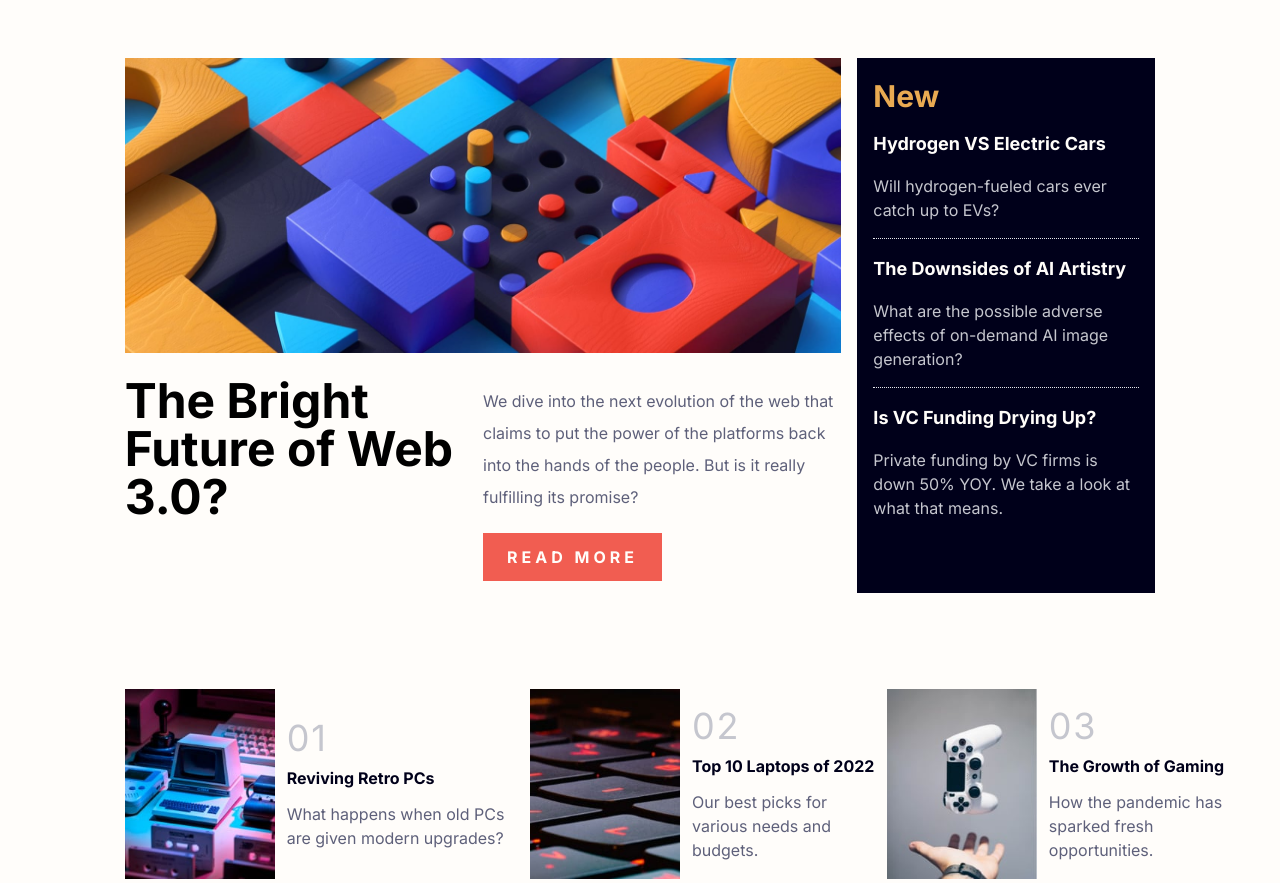
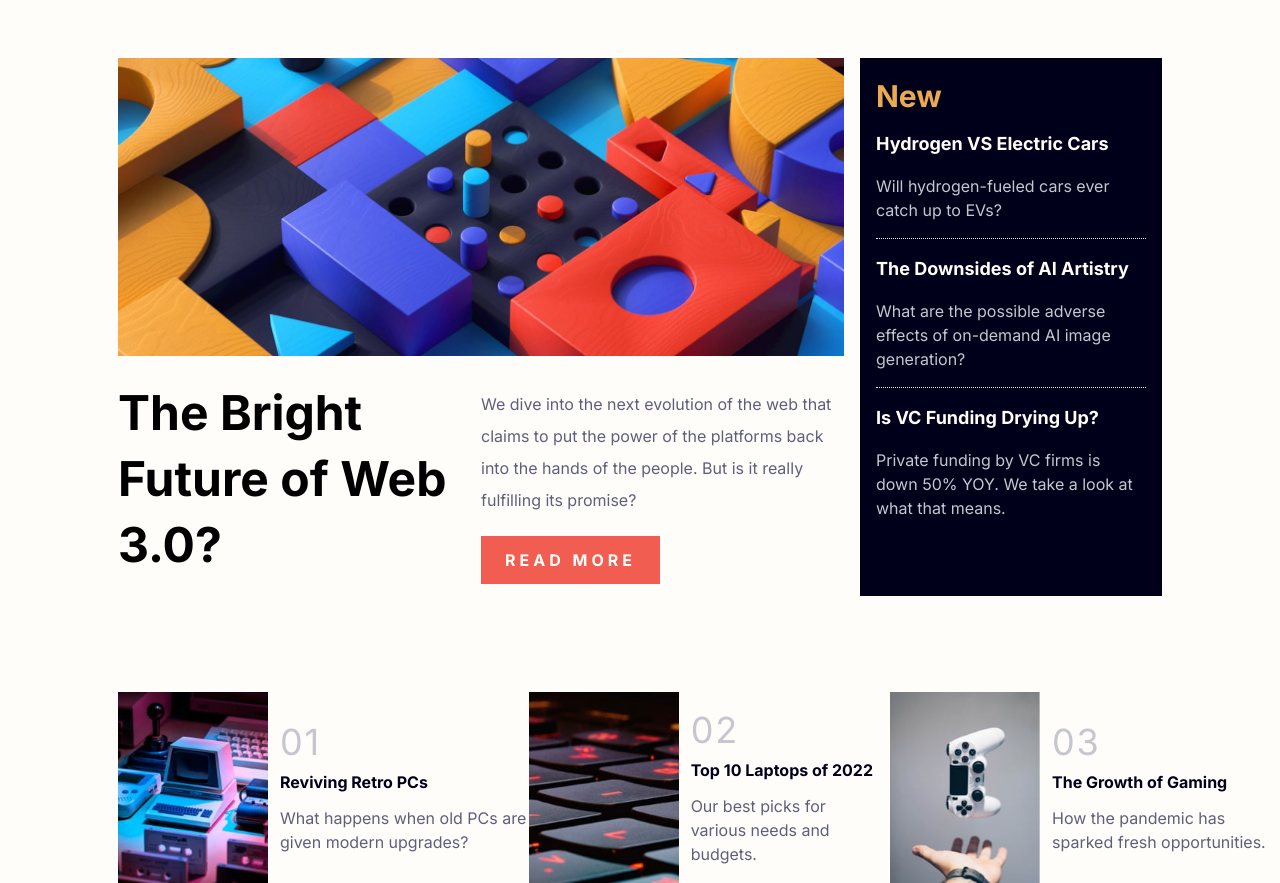
Before and after one commit to AhmaadAlharbi/News-homepage-FrontendChallenge, a website: page index.html in a window 1280 px wide. Shown: the part 102-985 px from the top of the page. Drawn offline with nearby package versions, Linux system fonts and the light colour scheme.

Commit message:
add px to hero

```diff
--- a/index.html
+++ b/index.html
@@ -105,9 +105,9 @@
       ></div>
       <!-- hero -->
       <section id="hero " class="flex-flex-col justify-center items-center">
-        <div class="grid grid-cols-1 md:grid-cols-12 gap-4 mt-20 px-5">
+        <div class="grid grid-cols-1 md:grid-cols-12 gap-4 mt-20 px-3">
           <!-- img col -->
-          <div class="col-start-2 md:col-start-2 md:col-end-9">
+          <div class="md:col-start-2 md:col-end-9">
             <img
               class="hidden md:block"
               src="images/image-web-3-desktop.jpg"
@@ -115,7 +115,7 @@
             />
             <img class="md:hidden" src="images/image-web-3-mobile.jpg" alt="" />
             <div class="flex flex-col md:flex-row text-left mt-6">
-              <h1 class="flex-1 text-5xl font-bold max-w-sm">
+              <h1 class="flex-1 text-5xl font-bold max-w-sm leading-snug">
                 The Bright Future of Web 3.0?
               </h1>
               <div class="flex-1 md:col-start-6">
@@ -125,7 +125,7 @@
                   But is it really fulfilling its promise?
                 </p>
                 <button
-                  class="bg-LightVermillion px-6 py-3 text-AlmostWhite my-3 uppercase tracking-widest font-bold"
+                  class="bg-LightVermillion px-6 py-3 text-AlmostWhite my-3 uppercase tracking-widest font-bold transition-colors duration-150 hover:bg-DarkSpaceBlue"
                 >
                   Read More
                 </button>
@@ -133,9 +133,7 @@
             </div>
           </div>
           <!-- news col -->
-          <div
-            class="bg-DarkSpaceBlue text-Yellow col-start-2 md:col-span-3 pr-4"
-          >
+          <div class="bg-DarkSpaceBlue text-Yellow md:col-span-3 pr-4">
             <div class="ml-4 mt-5">
               <h1 class="font-bold text-3xl">New</h1>
               <div class="my-4 border-b border-dotted pb-4">
@@ -166,7 +164,7 @@
               </div>
             </div>
           </div>
-          <div class="col-start-2 col-end-3 md:col-start-2 md:col-end-13">
+          <div class="md:col-start-2 md:col-end-13">
             <!-- bottom hero -->
             <div
               class="mt-20 flex flex-col md:flex-row space-y-4 md:space-y-0 justify-evenly items-center"
```
Also changed, not shown: css/style.css.
